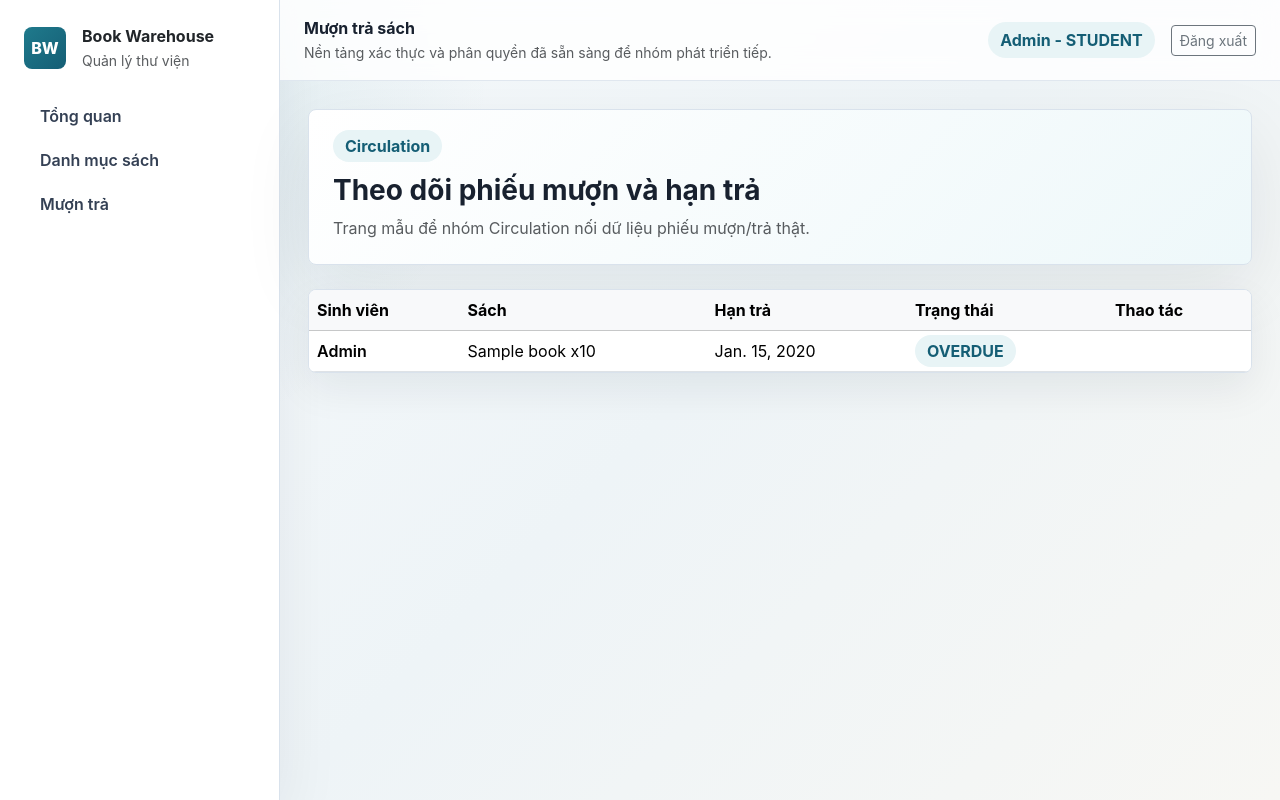
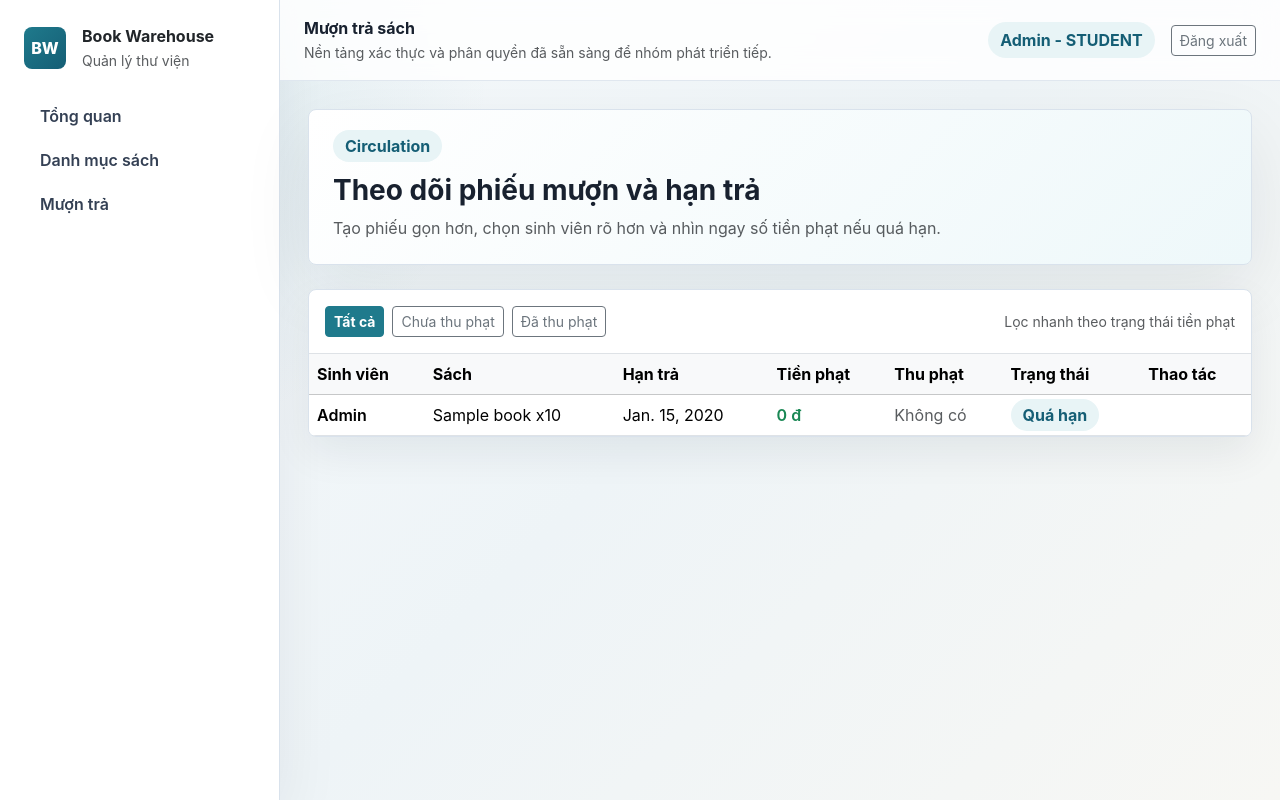
Before and after one commit to Chicken20145/Manage-book-warehouse, a Django app: page /circulation/ in a window 1280 px wide. Run offline with Django 4.2, Linux system fonts and the light colour scheme; a user stored in the database is signed in; data comes from the database, SQL or seed files in the repository; tables that the repository leaves empty hold one stand-in row (values such as "Sample post").

Commit message:
Cap nhat them circulation

```diff
--- a/circulation/admin.py
+++ b/circulation/admin.py
@@ -7,7 +7,7 @@ class BorrowedItemInline(admin.TabularInline):
 
 @admin.register(Borrowing)
 class BorrowingAdmin(admin.ModelAdmin):
-    list_display = ('id', 'user', 'borrow_date', 'due_date', 'status', 'fine')
+    list_display = ('id', 'user', 'borrow_date', 'due_date', 'status', 'fine', 'is_fine_paid')
     list_filter = ('status', 'borrow_date')
     search_fields = ('user__username',)
     inlines = [BorrowedItemInline]
--- a/circulation/forms.py
+++ b/circulation/forms.py
@@ -1,5 +1,6 @@
 from django import forms
 
+from accounts.models import CustomUser
 from catalog.models import Book
 from .models import Borrowing
 
@@ -14,6 +15,12 @@ class BorrowingForm(forms.ModelForm):
     class Meta:
         model = Borrowing
         fields = ['user', 'borrow_date', 'due_date', 'notes']
+        labels = {
+            'user': 'Sinh viên',
+            'borrow_date': 'Ngày mượn',
+            'due_date': 'Hạn trả',
+            'notes': 'Ghi chú',
+        }
         widgets = {
             'user': forms.Select(attrs={'class': 'form-select'}),
             'borrow_date': forms.DateInput(attrs={'type': 'date', 'class': 'form-control'}),
@@ -23,7 +30,10 @@ class BorrowingForm(forms.ModelForm):
 
     def __init__(self, *args, **kwargs):
         super().__init__(*args, **kwargs)
+        self.fields['user'].queryset = CustomUser.objects.filter(role='STUDENT').order_by('username')
+        self.fields['user'].empty_label = 'Chọn sinh viên'
         self.fields['books'].queryset = Book.objects.filter(available_copies__gt=0)
+        self.fields['books'].widget.attrs.update({'class': 'form-check-input'})
 
     def clean_books(self):
         books = self.cleaned_data['books']
--- a/circulation/models.py
+++ b/circulation/models.py
@@ -50,6 +50,12 @@ class Borrowing(models.Model):
         return late_days * 1000
 
     @property
+    def current_fine(self):
+        if self.status == self.Status.RETURNED:
+            return self.fine
+        return self.calculate_fine()
+
+    @property
     def is_overdue(self):
         return self.status == self.Status.OVERDUE
 
--- a/circulation/templates/circulation/loan_list.html
+++ b/circulation/templates/circulation/loan_list.html
@@ -9,36 +9,83 @@
         <div>
             <span class="status-pill">Circulation</span>
             <h1 class="h3 fw-bold mt-3 mb-2">Theo dõi phiếu mượn và hạn trả</h1>
-            <p class="text-muted mb-0">Trang mẫu để nhóm Circulation nối dữ liệu phiếu mượn/trả thật.</p>
+            <p class="text-muted mb-0">Tạo phiếu gọn hơn, chọn sinh viên rõ hơn và nhìn ngay số tiền phạt nếu quá hạn.</p>
         </div>
         {% if user.role == 'ADMIN' or user.role == 'LIBRARIAN' %}
-            <button class="btn btn-brand" type="button" data-bs-toggle="collapse" data-bs-target="#borrowForm">
-                Tạo phiếu mượn
+            <button class="btn btn-brand btn-lg px-4" type="button" data-bs-toggle="collapse" data-bs-target="#borrowForm">
+                + Tạo phiếu mượn
             </button>
         {% endif %}
     </div>
 </section>
 
 {% if user.role == 'ADMIN' or user.role == 'LIBRARIAN' %}
-<section class="data-card p-4 mb-4 collapse" id="borrowForm">
-    <form method="post" action="{% url 'borrow-create' %}" class="row g-3">
+<section class="data-card p-4 mb-4 collapse show" id="borrowForm">
+    <div class="d-flex justify-content-between align-items-start flex-wrap gap-2 mb-4">
+        <div>
+            <h2 class="h5 fw-bold mb-1">Phiếu mượn mới</h2>
+            <p class="text-muted mb-0">Chọn đúng sinh viên, chọn sách đang còn trong kho và xác nhận khi đã kiểm tra xong.</p>
+        </div>
+        <span class="badge text-bg-light border">Tối đa 5 cuốn</span>
+    </div>
+
+    <form method="post" action="{% url 'borrow-create' %}">
         {% csrf_token %}
-        <div class="col-md-6">{{ borrow_form.user.label_tag }}{{ borrow_form.user }}</div>
-        <div class="col-md-3">{{ borrow_form.borrow_date.label_tag }}{{ borrow_form.borrow_date }}</div>
-        <div class="col-md-3">{{ borrow_form.due_date.label_tag }}{{ borrow_form.due_date }}</div>
-        <div class="col-12">{{ borrow_form.notes.label_tag }}{{ borrow_form.notes }}</div>
-        <div class="col-12">
-            <div class="mb-2">{{ borrow_form.books.label_tag }}</div>
-            {{ borrow_form.books }}
-        </div>
-        <div class="col-12">
-            <button class="btn btn-brand" type="submit">Lưu phiếu mượn</button>
+        <div class="row g-4">
+            <div class="col-lg-4">
+                <label class="form-label fw-semibold">{{ borrow_form.user.label }}</label>
+                {{ borrow_form.user }}
+            </div>
+            <div class="col-lg-4">
+                <label class="form-label fw-semibold">{{ borrow_form.borrow_date.label }}</label>
+                {{ borrow_form.borrow_date }}
+            </div>
+            <div class="col-lg-4">
+                <label class="form-label fw-semibold">{{ borrow_form.due_date.label }}</label>
+                {{ borrow_form.due_date }}
+            </div>
+            <div class="col-12">
+                <label class="form-label fw-semibold">{{ borrow_form.notes.label }}</label>
+                {{ borrow_form.notes }}
+            </div>
+            <div class="col-12">
+                <div class="d-flex justify-content-between align-items-center mb-2">
+                    <label class="form-label fw-semibold mb-0">{{ borrow_form.books.label }}</label>
+                    <small class="text-muted">
+                        Đã chọn: <span id="selectedBookCount">0</span>/5
+                    </small>
+                </div>
+                <div class="book-grid">
+                    {% for book in borrow_form.books %}
+                        <label class="book-option">
+                            <span class="book-option__check">{{ book.tag }}</span>
+                            <span class="book-option__body">
+                                <span class="d-block fw-semibold">{{ book.choice_label }}</span>
+                            </span>
+                        </label>
+                    {% empty %}
+                        <div class="alert alert-warning mb-0">Hiện không còn sách khả dụng để mượn.</div>
+                    {% endfor %}
+                </div>
+            </div>
+            <div class="col-12 d-flex flex-column flex-sm-row gap-2 align-items-sm-center justify-content-between">
+                <small class="text-muted">Mượn tối đa 5 cuốn. Nếu sách hết, sách đó sẽ không xuất hiện trong danh sách.</small>
+                <button class="btn btn-brand btn-lg px-4" type="submit">Xác nhận tạo phiếu</button>
+            </div>
         </div>
     </form>
 </section>
 {% endif %}
 
 <section class="data-card p-0 overflow-hidden">
+    <div class="p-3 border-bottom d-flex flex-column flex-md-row gap-2 justify-content-between align-items-md-center">
+        <div class="d-flex flex-wrap gap-2">
+            <a class="btn btn-sm {% if not fine_status %}btn-brand{% else %}btn-outline-secondary{% endif %}" href="{% url 'loan-list' %}">Tất cả</a>
+            <a class="btn btn-sm {% if fine_status == 'unpaid' %}btn-brand{% else %}btn-outline-secondary{% endif %}" href="{% url 'loan-list' %}?fine_status=unpaid">Chưa thu phạt</a>
+            <a class="btn btn-sm {% if fine_status == 'paid' %}btn-brand{% else %}btn-outline-secondary{% endif %}" href="{% url 'loan-list' %}?fine_status=paid">Đã thu phạt</a>
+        </div>
+        <small class="text-muted">Lọc nhanh theo trạng thái tiền phạt</small>
+    </div>
     <div class="table-responsive">
         <table class="table align-middle mb-0">
             <thead class="table-light">
@@ -46,6 +93,8 @@
                     <th>Sinh viên</th>
                     <th>Sách</th>
                     <th>Hạn trả</th>
+                    <th>Tiền phạt</th>
+                    <th>Thu phạt</th>
                     <th>Trạng thái</th>
                     <th>Thao tác</th>
                 </tr>
@@ -53,33 +102,116 @@
             <tbody>
                 {% for loan in loans %}
                     <tr>
-                        <td class="fw-semibold">{{ loan.user.username }}</td>
+                        <td class="fw-semibold">
+                            {{ loan.user.username }}
+                            {% if loan.user.student_id %}
+                                <div class="text-muted small">{{ loan.user.student_id }}</div>
+                            {% endif %}
+                        </td>
                         <td>
                             {% for item in loan.items.all %}
                                 <div>{{ item.book.title }} x{{ item.quantity }}</div>
+                            {% empty %}
+                                <span class="text-muted">Chưa có sách</span>
                             {% endfor %}
                         </td>
                         <td>{{ loan.due_date }}</td>
-                        <td><span class="status-pill">{{ loan.status }}</span></td>
+                        <td class="fw-semibold {% if loan.current_fine > 0 %}text-danger{% else %}text-success{% endif %}">
+                            {{ loan.current_fine|floatformat:0 }} đ
+                        </td>
+                        <td>
+                            {% if loan.current_fine > 0 %}
+                                {% if loan.is_fine_paid %}
+                                    <span class="badge text-bg-success">Đã thu phạt</span>
+                                {% else %}
+                                    <form method="post" action="{% url 'fine-confirm' loan.id %}">
+                                        {% csrf_token %}
+                                        <button class="btn btn-sm btn-outline-danger fw-semibold" type="submit">Đã thu phạt</button>
+                                    </form>
+                                {% endif %}
+                            {% else %}
+                                <span class="text-muted">Không có</span>
+                            {% endif %}
+                        </td>
+                        <td>
+                            <span class="status-pill">{{ loan.get_status_display }}</span>
+                        </td>
                         <td>
                             {% if user.role == 'ADMIN' or user.role == 'LIBRARIAN' %}
-                                <div class="d-flex gap-2">
+                                <div class="d-flex flex-wrap gap-2">
                                     <form method="post" action="{% url 'borrow-confirm' loan.id %}">
                                         {% csrf_token %}
-                                        <button class="btn btn-sm btn-outline-primary" type="submit">Xác nhận mượn</button>
+                                        <button class="btn btn-sm btn-warning fw-semibold" type="submit">Xác nhận mượn</button>
                                     </form>
                                     <form method="post" action="{% url 'return-confirm' loan.id %}">
                                         {% csrf_token %}
                                         <input type="hidden" name="returned_date" value="{% now 'Y-m-d' %}">
-                                        <button class="btn btn-sm btn-outline-success" type="submit">Xác nhận trả</button>
+                                        <button class="btn btn-sm btn-success fw-semibold" type="submit">Xác nhận trả</button>
                                     </form>
                                 </div>
                             {% endif %}
                         </td>
+                    </tr>
+                {% empty %}
+                    <tr>
+                        <td colspan="6" class="text-center text-muted py-5">Chưa có phiếu mượn nào.</td>
                     </tr>
                 {% endfor %}
             </tbody>
         </table>
     </div>
 </section>
+
+<style>
+    .book-grid {
+        display: grid;
+        grid-template-columns: repeat(auto-fit, minmax(260px, 1fr));
+        gap: 12px;
+    }
+
+    .book-option {
+        display: flex;
+        gap: 12px;
+        align-items: flex-start;
+        border: 1px solid var(--line);
+        border-radius: 12px;
+        padding: 12px 14px;
+        background: #f8fbfd;
+    }
+
+    .book-option__check {
+        margin-top: 3px;
+    }
+
+    .book-option__body {
+        min-width: 0;
+    }
+
+    .book-option input {
+        margin-top: 4px;
+    }
+
+    .book-option:hover {
+        border-color: var(--brand);
+        background: #eef8fa;
+    }
+</style>
+<script>
+    (() => {
+        const checkboxes = document.querySelectorAll('input[name="books"]');
+        const counter = document.getElementById('selectedBookCount');
+
+        if (!checkboxes.length || !counter) {
+            return;
+        }
+
+        const updateCount = () => {
+            const selected = Array.from(checkboxes).filter((checkbox) => checkbox.checked).length;
+            counter.textContent = selected;
+        };
+
+        checkboxes.forEach((checkbox) => checkbox.addEventListener('change', updateCount));
+        updateCount();
+    })();
+</script>
 {% endblock %}
--- a/circulation/urls.py
+++ b/circulation/urls.py
@@ -7,4 +7,5 @@ urlpatterns = [
     path('create/', views.create_borrowing_view, name='borrow-create'),
     path('<int:borrowing_id>/confirm-borrow/', views.confirm_borrowing_view, name='borrow-confirm'),
     path('<int:borrowing_id>/confirm-return/', views.confirm_return_view, name='return-confirm'),
+    path('<int:borrowing_id>/confirm-fine/', views.confirm_fine_payment_view, name='fine-confirm'),
 ]
--- a/circulation/views.py
+++ b/circulation/views.py
@@ -25,6 +25,12 @@ def loan_list_view(request):
     else:
         borrowings = Borrowing.objects.select_related('user', 'confirmed_by').prefetch_related('items__book')
 
+    fine_status = request.GET.get('fine_status', '').strip().lower()
+    if fine_status == 'unpaid':
+        borrowings = borrowings.filter(fine__gt=0, is_fine_paid=False)
+    elif fine_status == 'paid':
+        borrowings = borrowings.filter(is_fine_paid=True)
+
     today = timezone.localdate()
     Borrowing.objects.filter(status=Borrowing.Status.BORROWED, due_date__lt=today, returned_date__isnull=True).update(status=Borrowing.Status.OVERDUE)
     for borrowing in borrowings:
@@ -35,6 +41,7 @@ def loan_list_view(request):
         'loans': borrowings,
         'borrow_form': BorrowingForm(),
         'return_form': ReturnForm(),
+        'fine_status': fine_status,
     }
     return render(request, 'circulation/loan_list.html', context)
 
@@ -66,7 +73,15 @@ def create_borrowing_view(request):
                 return redirect('loan-list')
             messages.success(request, 'Đã tạo phiếu mượn.')
             return redirect('loan-list')
-        messages.error(request, 'Không thể tạo phiếu mượn. Vui lòng kiểm tra lại dữ liệu.')
+        error_messages = []
+        for field, errors in form.errors.items():
+            label = form.fields[field].label if field in form.fields else field
+            for error in errors:
+                error_messages.append(f'{label}: {error}')
+        messages.error(
+            request,
+            'Không thể tạo phiếu mượn. ' + (' | '.join(error_messages) if error_messages else 'Vui lòng kiểm tra lại dữ liệu.'),
+        )
     return redirect('loan-list')
 
 
@@ -106,3 +121,13 @@ def confirm_borrowing_view(request, borrowing_id):
     borrowing.save(update_fields=['confirmed_by', 'confirmed_at', 'status', 'updated_at'])
     messages.success(request, 'Đã xác nhận phiếu mượn.')
     return redirect('loan-list')
+
+
+@role_required('ADMIN', 'LIBRARIAN')
+@require_POST
+def confirm_fine_payment_view(request, borrowing_id):
+    borrowing = get_object_or_404(Borrowing, pk=borrowing_id)
+    borrowing.is_fine_paid = True
+    borrowing.save(update_fields=['is_fine_paid', 'updated_at'])
+    messages.success(request, 'Đã ghi nhận thu phạt.')
+    return redirect('loan-list')
```
Also changed, not shown: circulation/migrations/0002_add_borrowing_is_fine_paid.py (added).
